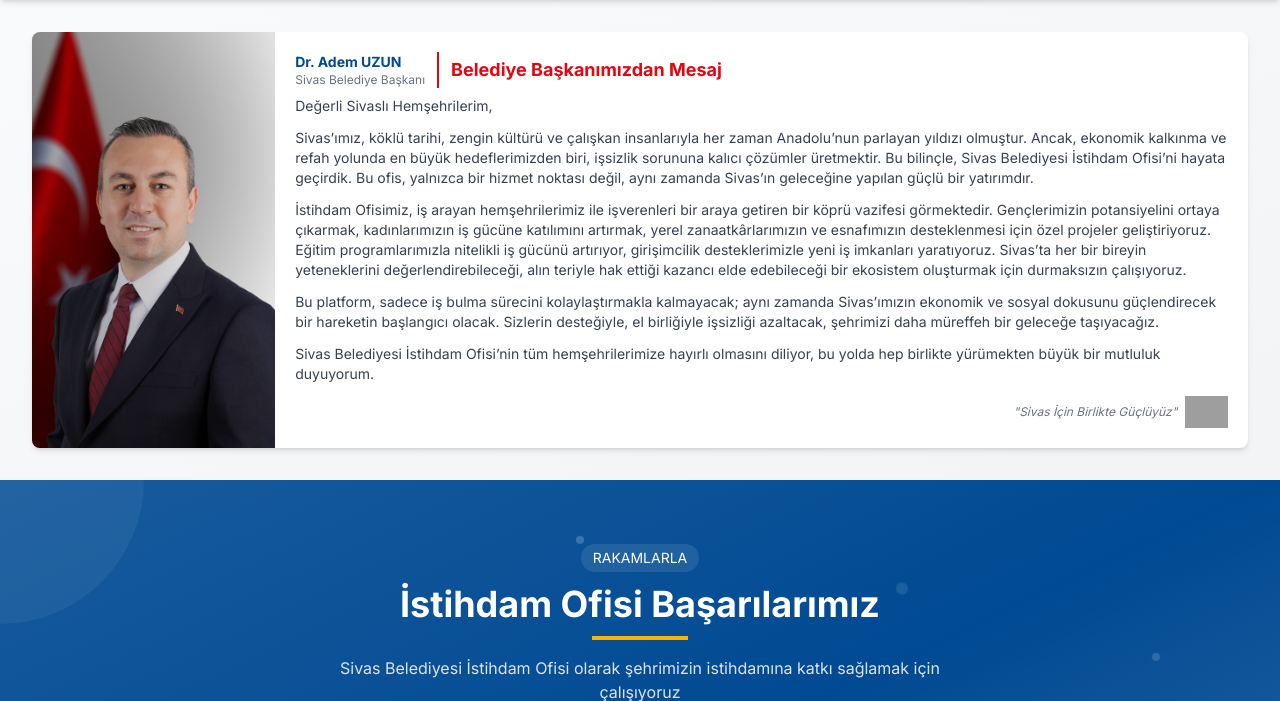
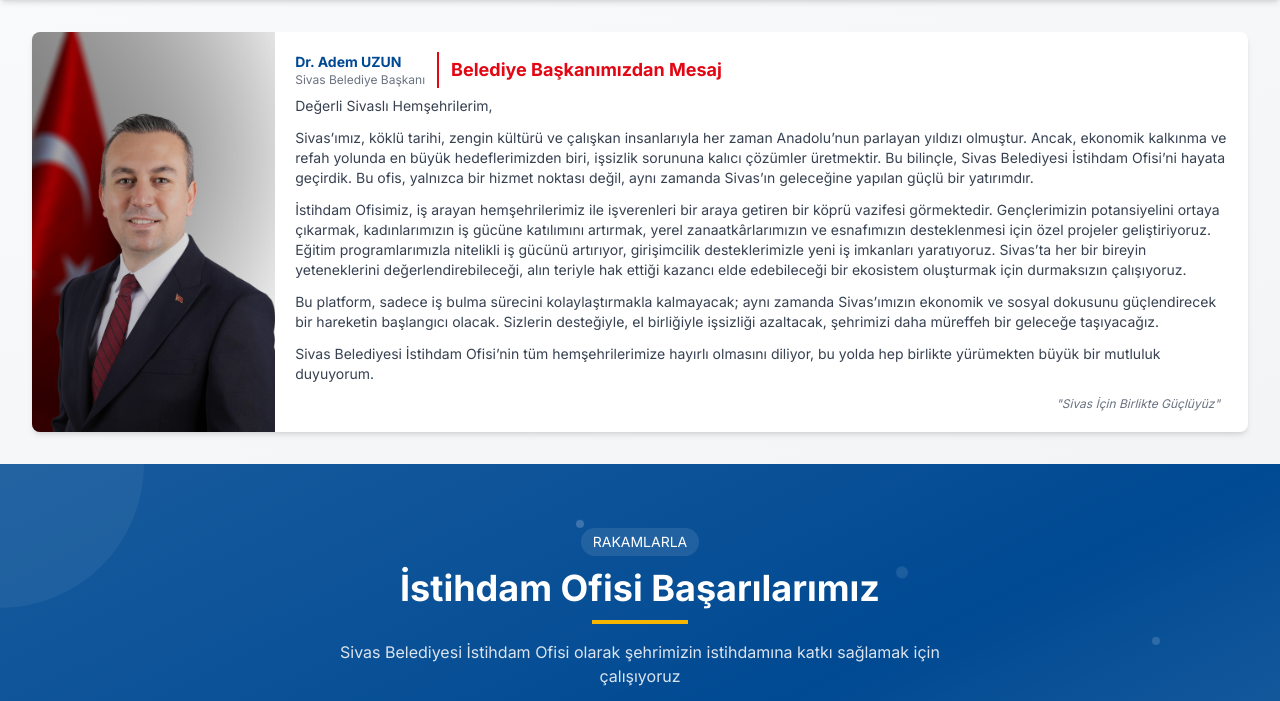
Before and after one commit to sivasbeltr/istihdam, a Django app: page / in a window 1280 px wide. Shown: the part 113-814 px from the top of the page. Run offline with Django 5.2, Linux system fonts and the light colour scheme; grey boxes labelled with a size stand in for pictures from a placeholder-image service; some libraries are stand-ins or nearby versions; grey boxes are pictures that could not be loaded.

Commit message:
fix: Remove signature image from mayor message section for cleaner layout

```diff
--- a/templates/components/mayor-message.html
+++ b/templates/components/mayor-message.html
@@ -43,7 +43,6 @@
                     <!-- İmza Alanı - Daha kompakt -->
                     <div class="flex items-center justify-end mt-3">
                         <div class="italic text-gray-500 dark:text-gray-400 text-xs mr-2">"Sivas İçin Birlikte Güçlüyüz"</div>
-                        <img src="/media/images/imza.png" alt="İmza" class="h-8 w-auto" onerror="this.src='https://placehold.co/120x40/e30613/ffffff?text=%C4%B0mza'">
                     </div>
                 </div>
             </div>
```
